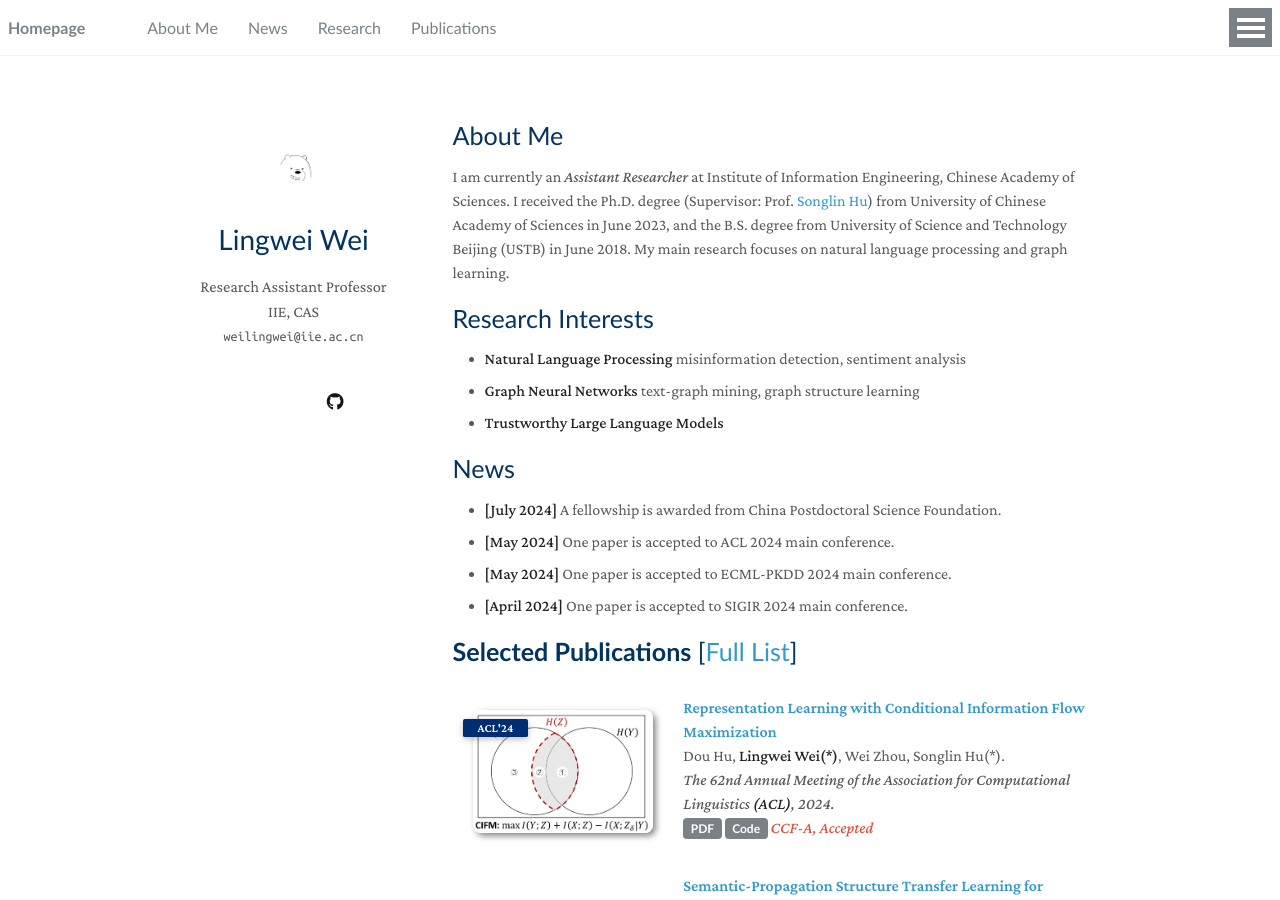
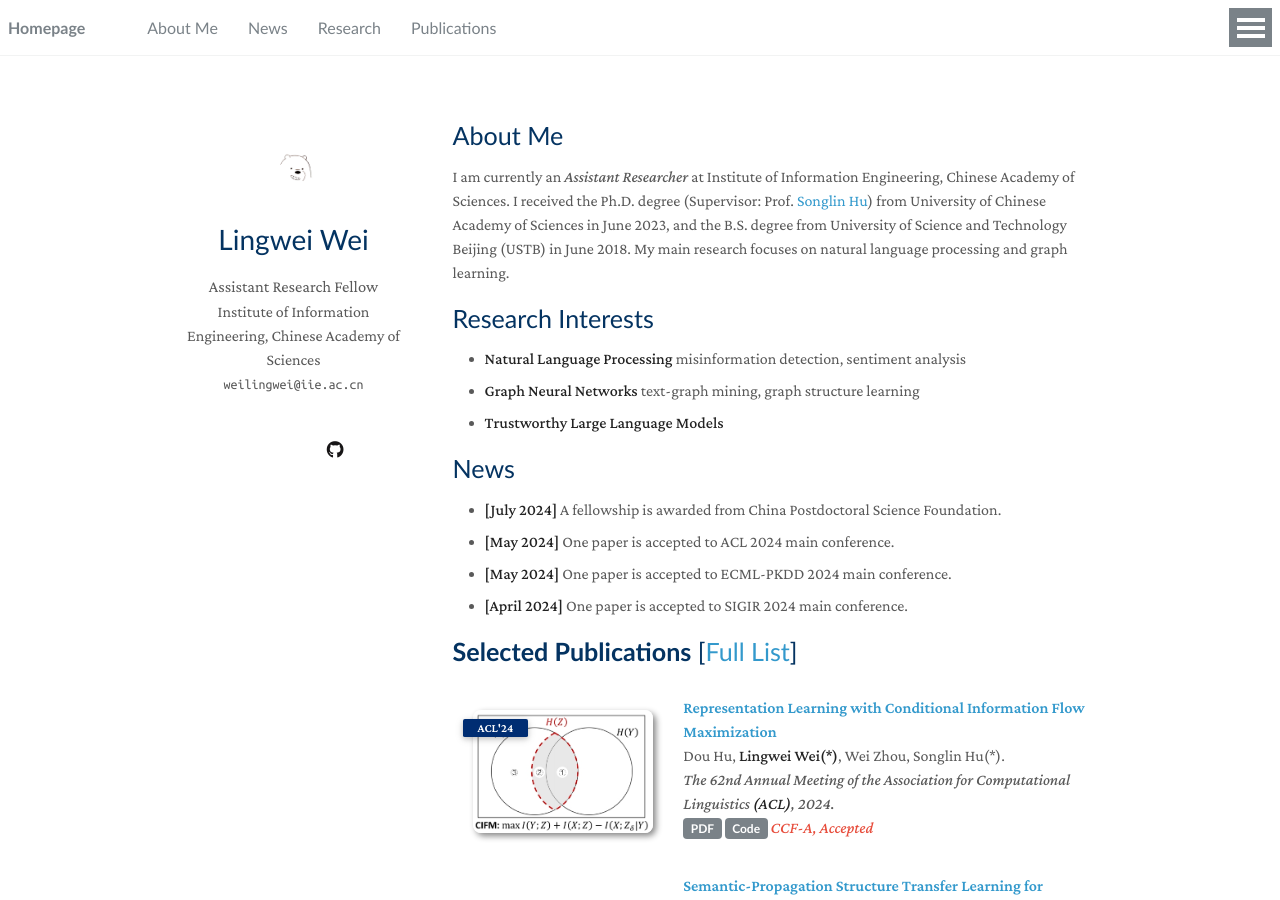
Before and after one commit to weilingwei96/weilingwei96.github.io, a Jekyll site: the page built from index.md, in a window 1280 px wide and 900 px high. Built offline with Jekyll 4.4.1, drawn with Linux system fonts in a browser that asks for light colours; nearby versions of some CDN libraries; a style sheet for code colours, icons or effects is not loaded; our own code applies the rules of GitHub Pages for plain Markdown files.

Commit message:
Update _config.yml

```diff
--- a/_config.yml
+++ b/_config.yml
@@ -1,13 +1,13 @@
 # Basic Information
 title: Lingwei Wei
-position: Research Assistant Professor
-affiliation: IIE, CAS
+position: Assistant Research Fellow
+affiliation: Institute of Information Engineering, Chinese Academy of Sciences
 email: weilingwei@iie.ac.cn
 
 # Search Engine Optimization (SEO)
 # The following information is used to improve the website traffic from search engines, e.g., Google.
 keywords: weilingwei
-description: Research Assistant Professor (tenure-track) at Institute of Information Engineering, Chinese Academy of Sciences. Research interests include NLP and GNNs
+description: Assistant Research Fellow at Institute of Information Engineering, Chinese Academy of Sciences. Research interests include NLP and GNNs
 canonical: https://weilingwei96.github.io/
 
 # Links
```
